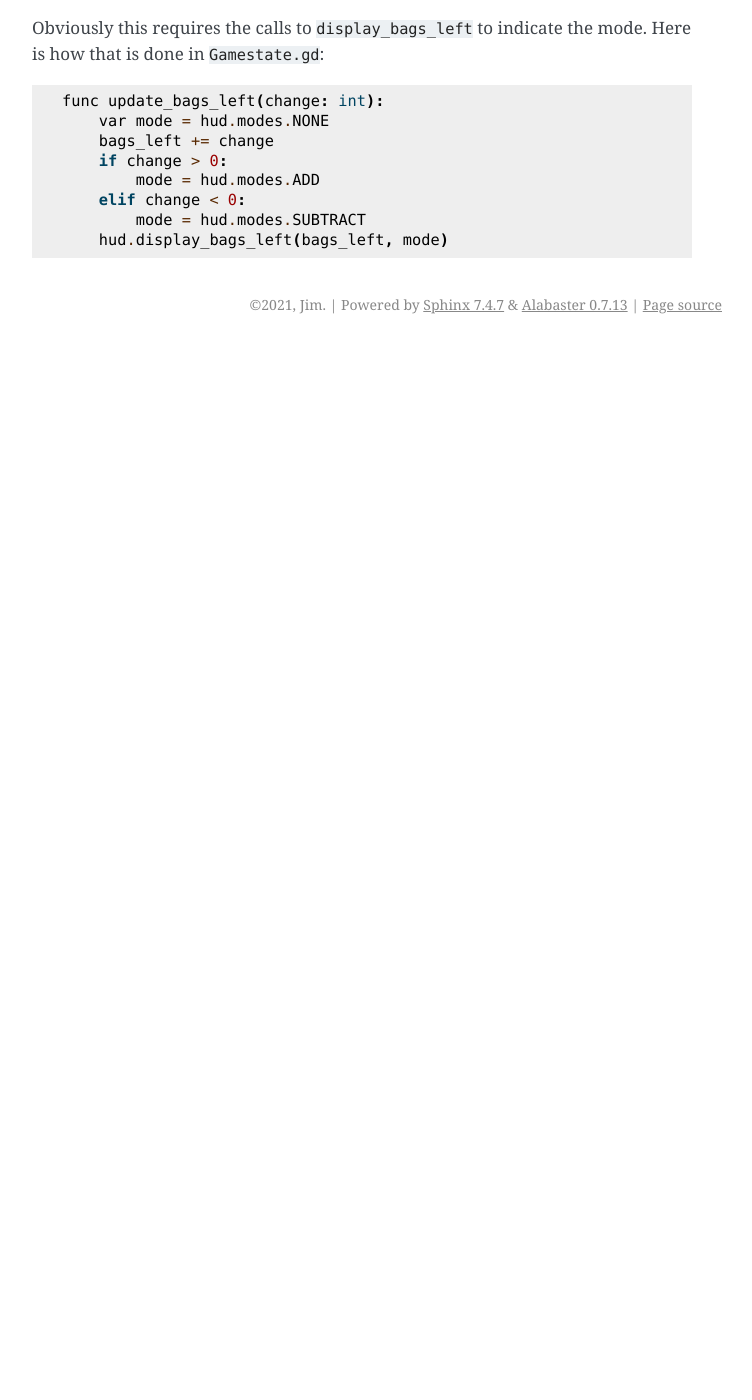
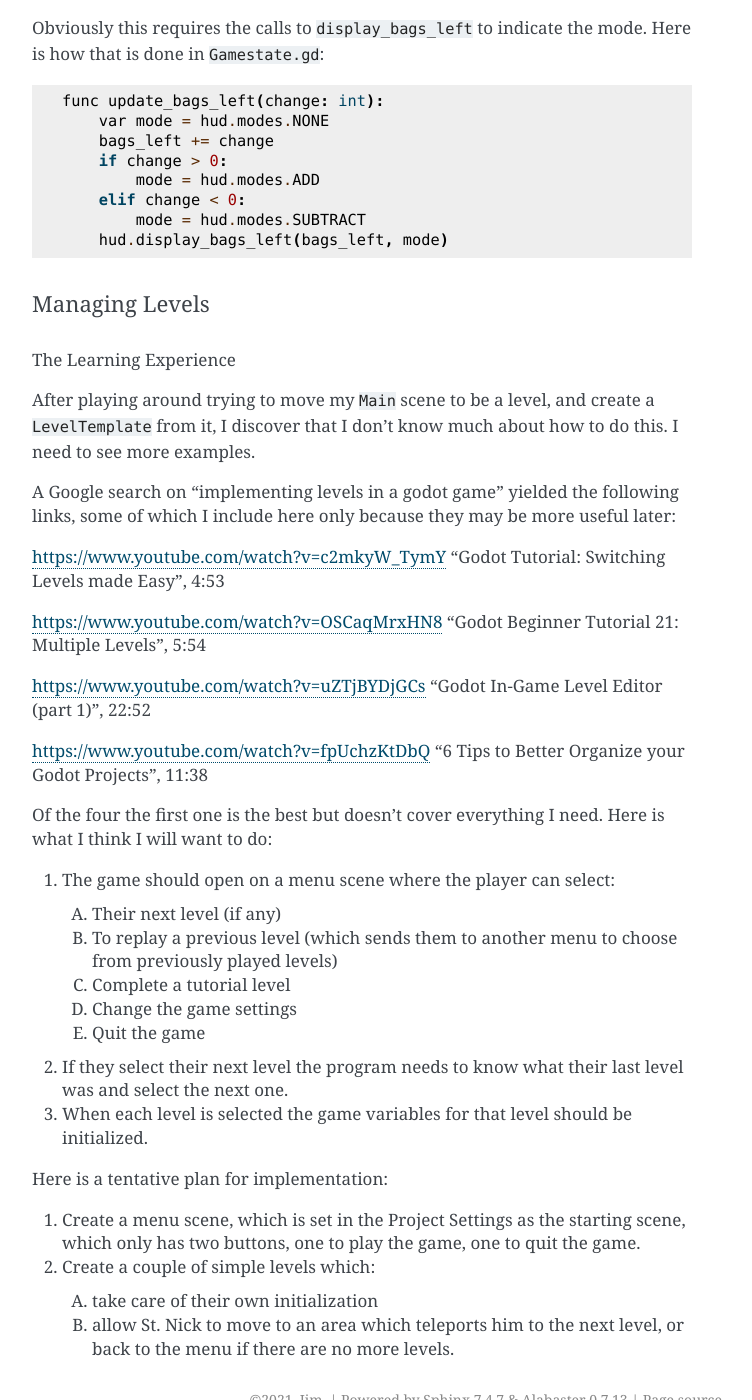
Before and after one commit to JMorris1575/Christmas2022, a Sphinx documentation site: the page built from docs/st_nick_game_dev.rst, in a window 1280 px wide and 1400 px high, scrolled down 35318 px. Shown: the whole window, without its empty margins (388-1140 px from the left). Built offline with Sphinx 7.4.7, drawn with Linux system fonts in a browser that asks for light colours; before the commit the page ends 35662 px from its top, so only the background shows below that; some of the changed text lies outside the part shown.

Commit message:
Beginning to puzzle over levels

```diff
--- a/docs/st_nick_game_dev.rst
+++ b/docs/st_nick_game_dev.rst
@@ -1354,14 +1354,15 @@ smiling star grow and shrink quickly, maybe rotate back and forth very quickly,
 :ref:`target_response`.
 
 Perhaps I should have a similar animation to indicate a change in the number of gold bags. (See
-:ref:`gold_bag_response`.
+:ref:`gold_bag_response`).
 
 I need to implement "levels" in the game and a means for moving from one level to the next. I think that if the bishop
 gets back to his cathedral after dispensing all of the gifts on a particular level he should move on to the next level.
 Perhaps there needs to be some sort of challenge related to that -- a time limit perhaps.
 
 The levels themselves can be structured like my current ``Main`` scene. I suspect having a ``LevelTemplate`` will be
-helpful too. I think there is something about that in the Heismesters game in the Udemy course.
+helpful too. I think there is something about that in the HeistMesters game in the Udemy course. (See :ref:`levels`
+below.)
 
 I will also need to create some Non-Player Characters (NPCs) such as thieves and onlookers. They could be part of the
 ``LevelTemplate`` but I suspect not. After all, the initial level at least, and perhaps some other early levels, won't
@@ -1446,3 +1447,48 @@ Obviously this requires the calls to ``display_bags_left`` to indicate the mode.
         elif change < 0:
             mode = hud.modes.SUBTRACT
         hud.display_bags_left(bags_left, mode)
+
+.. _levels:
+
+Managing Levels
+---------------
+
+The Learning Experience
+^^^^^^^^^^^^^^^^^^^^^^^
+
+After playing around trying to move my ``Main`` scene to be a level, and create a ``LevelTemplate`` from it, I discover
+that I don't know much about how to do this. I need to see more examples.
+
+A Google search on "implementing levels in a godot game" yielded the following links, some of which I include here only
+because they may be more useful later:
+
+https://www.youtube.com/watch?v=c2mkyW_TymY "Godot Tutorial: Switching Levels made Easy", 4:53
+
+https://www.youtube.com/watch?v=OSCaqMrxHN8 "Godot Beginner Tutorial 21: Multiple Levels", 5:54
+
+https://www.youtube.com/watch?v=uZTjBYDjGCs "Godot In-Game Level Editor (part 1)", 22:52
+
+https://www.youtube.com/watch?v=fpUchzKtDbQ "6 Tips to Better Organize your Godot Projects", 11:38
+
+Of the four the first one is the best but doesn't cover everything I need. Here is what I think I will want to do:
+
+#. The game should open on a menu scene where the player can select:
+
+   A. Their next level (if any)
+   #. To replay a previous level (which sends them to another menu to choose from previously played levels)
+   #. Complete a tutorial level
+   #. Change the game settings
+   #. Quit the game
+
+#. If they select their next level the program needs to know what their last level was and select the next one.
+#. When each level is selected the game variables for that level should be initialized.
+
+Here is a tentative plan for implementation:
+
+#. Create a menu scene, which is set in the Project Settings as the starting scene, which only has two buttons, one to
+   play the game, one to quit the game.
+#. Create a couple of simple levels which:
+
+   A. take care of their own initialization
+   #. allow St. Nick to move to an area which teleports him to the next level, or back to the menu if there are no more
+      levels.
```
